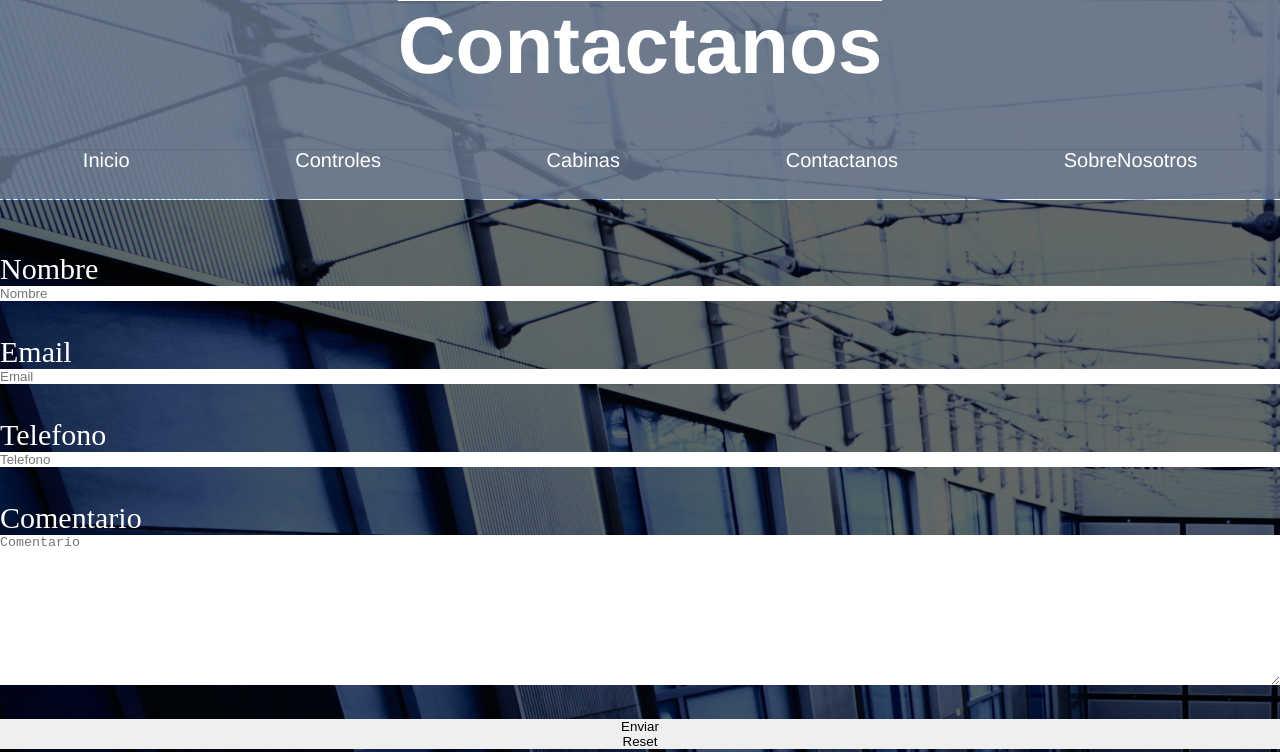
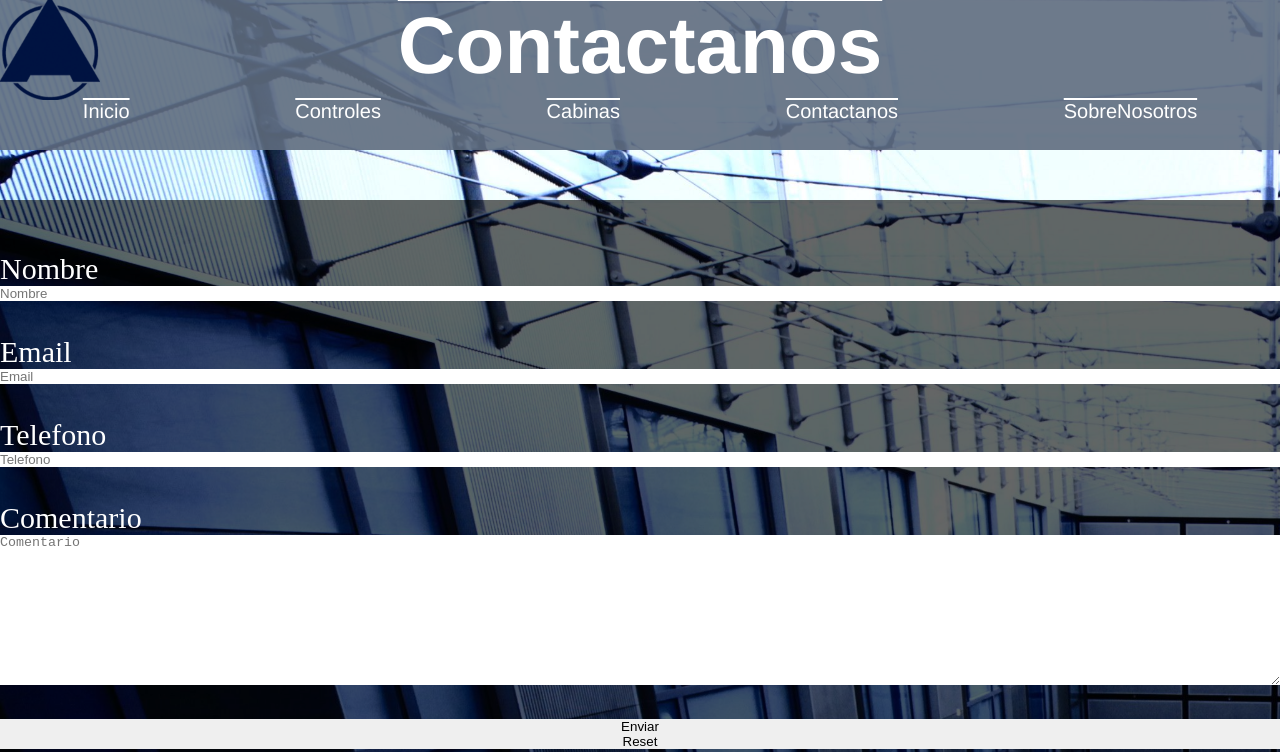
Before and after one commit to GerardoMartijena/Ascensores, a plain HTML site: page html/Contactanos.html in a window 1280 px wide. Shown: the top 752 px of the page. Drawn offline with Linux system fonts and the light colour scheme.

Commit message:
se modifico el header con grids y se agrego un logo

```diff
--- a/css/style1.css
+++ b/css/style1.css
@@ -32,24 +32,11 @@ footer ul li{
     display:inline-block;
 }
 nav{
-    height: 50px;
-    /* ancho del nav */
-    width: 100%;
-    /* cambio de fuente */
     font-family:'Franklin Gothic Medium', 'Arial Narrow', Arial, sans-serif;
-    /* color de fondo del nav */
-    background-color: rgba(95,108 ,127,0.9);
-    /* Llamo a las propiedades felx */
-    display: flex;
-    /* centro el nav con felx */
-    justify-content: center;
-    /* fijo el Nav */
-    position: fixed;
-    /* defino la posicion */
-    top: 149px;
-    /* lo coloco en el frente */
+    display: grid;
     z-index: 1;
-    /* tamano de fuente */
+    grid-row: 2/3;
+    grid-column: 1/3;
 }
 nav ul li{
     display: inline-block;
@@ -68,10 +55,10 @@ header{
     text-decoration:overline;
     /* fuente del header */
     font-family:'Franklin Gothic Medium', 'Arial Narrow', Arial, sans-serif;
-    /* llamo a flexbox */
-    display: flex;
-    /* centro con flex */
-    justify-content: center;
+    display: grid;
+    grid-template-columns: 20% auto;
+    grid-template-rows: 100px 50px;
+
     /* Anclo el header  */
     position: fixed;
     /* posiocion dende anclo el header */
@@ -93,6 +80,17 @@ form{
     display: flex;
     flex-direction: column;
     justify-content: center;
+}
+.header__titulo{
+    grid-column: 1/3;
+    grid-row: 1/2;
+    text-align: center;
+}
+.header__logo{
+    grid-column: 1/2;
+    grid-row: 1/2;
+    justify-self:left;
+    height: 100%;
 }
 .nav__links{
     list-style: none;
@@ -432,11 +430,14 @@ form{
         top: 62px;
     }
     body{
-        margin-top: 110px;
+        margin-top: 150px;
         background-color: rgb(255, 255, 255);
         background-image: none;
     }
     footer{
+        display: none;
+    }
+    .header__logo{
         display: none;
     }
     .nav__links{
--- a/html/Contactanos.html
+++ b/html/Contactanos.html
@@ -6,18 +6,21 @@
         <title>AscensoresMDQ</title>
         <link rel="stylesheet" href="../css/style1.css">
     </head>
-        <header>
-            <h1>Contactanos</h1>
-        </header>
-        <nav>
-            <ul class="nav__links"><!-- lista desordenada para links de la web -->
-                <li><a target="" href="../index.html"><span>Inicio</span></a></li>
-                <li><a target="" href="controles.html"><span>Controles</span></a></li>
-                <li><a target="" href="Cabinas.html"><span>Cabinas</span></a></li>
-                <li><a target="" href="Contactanos.html"><span>Contactanos</span></a></li>
-                <li class="sobreNosotros"><a  target="" href="SobreNosotros.html"><span>SobreNosotros</span></a></li>
-            </ul>
-        </nav>
+    <header>
+        <h1 class="header__titulo">Contactanos</h1><!-- Titulo de la web -->
+        <img class="header__logo" src="../imagenes/logo.PNG" alt="">
+
+    <!--Bara De Navegacion-->
+    <nav>
+        <ul class="nav__links"><!-- lista desordenada para links de la web -->
+            <li><a target="" href="../index.html">Inicio</a></li>
+            <li><a target="" href="/html/controles.html"><span>Controles</span></a></li>
+            <li><a target="" href="/html/Cabinas.html">Cabinas</a></li>
+            <li><a target="" href="/html/Contactanos.html">Contactanos</a></li>
+            <li class="sobreNosotros" ><a  target="" href="/html/SobreNosotros.html">SobreNosotros</a></li>
+        </ul>
+    </nav>
+    </header>
     <body>
             <section id="contactanos__section">
                     <article class="formulario">
```
Also changed, not shown: html/Cabinas.html (+11 -9 lines), html/SobreNosotros.html (+10 -7 lines), html/controles.html (+10 -7 lines), index.html (+4 -3 lines).
